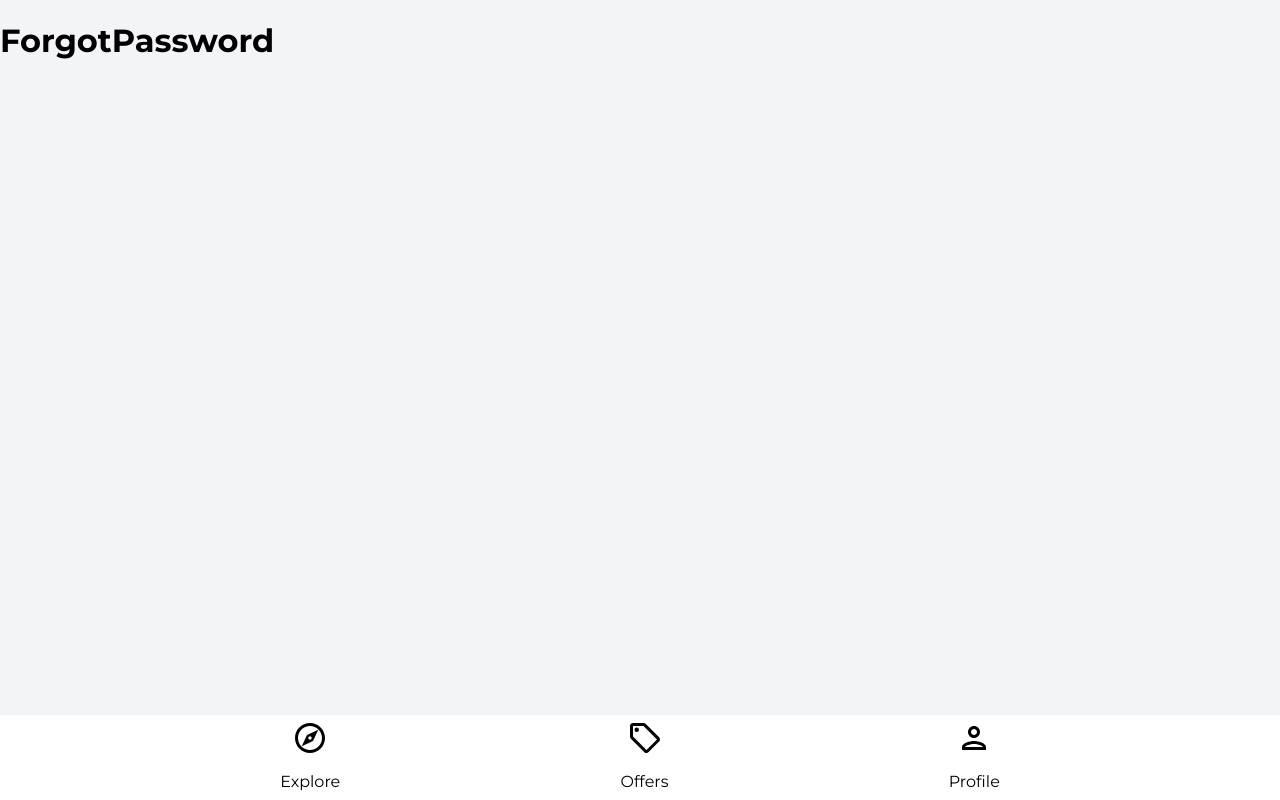
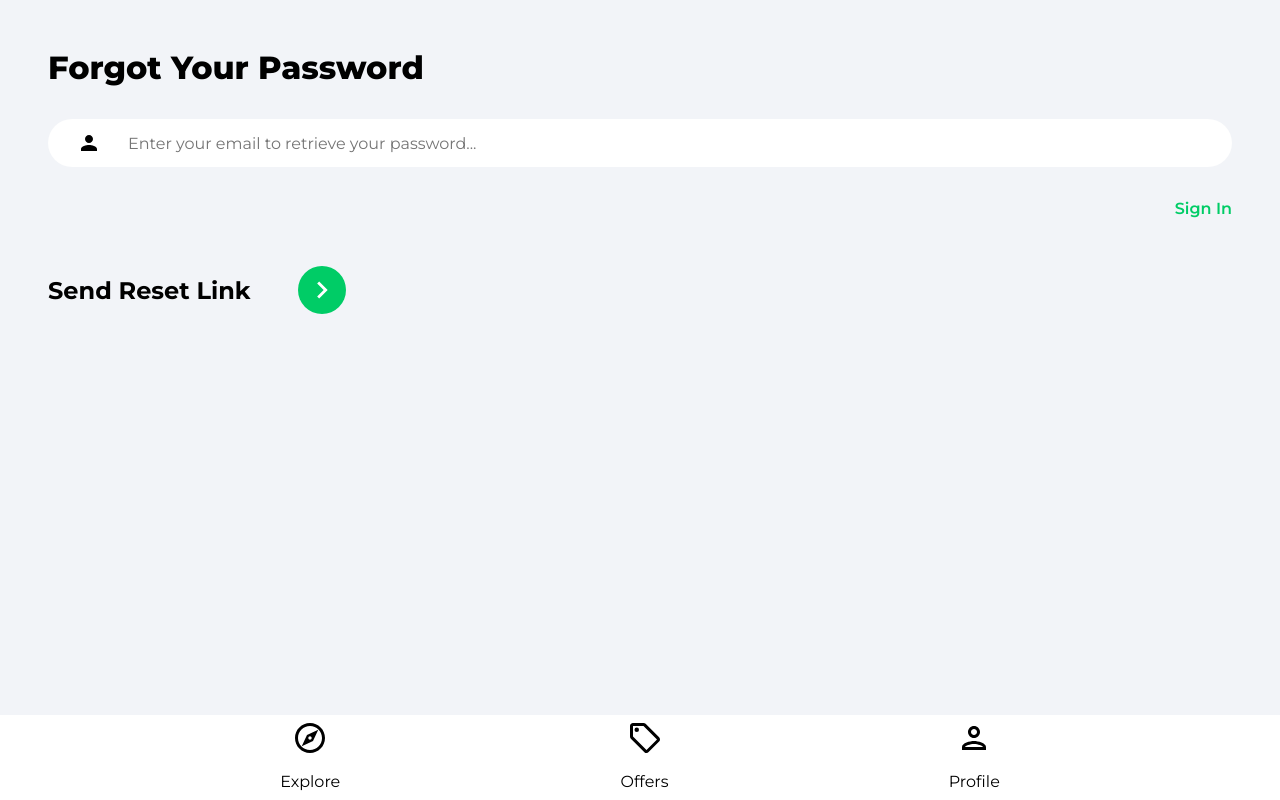
Before and after one commit to DRSantillan/housify-devdojo, a React (Create React App) app: page /password in a window 1280 px wide. Built offline with nearby package versions, Linux system fonts and the light colour scheme.

Commit message:
task(): added logic for retrieving a forgotten password.

```diff
--- a/src/pages/password/ForgotPassword.page.jsx
+++ b/src/pages/password/ForgotPassword.page.jsx
@@ -1,9 +1,59 @@
-import React from 'react';
+import React, { useState } from 'react';
+import { Link, useNavigate } from 'react-router-dom';
+import { getAuth, sendPasswordResetEmail } from 'firebase/auth';
+import { toast } from 'react-toastify';
+import { ReactComponent as ArrowRightIcon } from '../../assets/svg/keyboardArrowRightIcon.svg';
 
 const ForgotPassword = () => {
+	const [email, setEmail] = useState('');
+	const onChange = event => setEmail(event.target.value);
+	const navigate = useNavigate();
+
+	const onSubmit = async event => {
+		event.preventDefault();
+		try {
+			const auth = getAuth();
+			await sendPasswordResetEmail(auth, email);
+			toast.success('An email was sent to the specified account.', {
+				theme: 'colored',
+			});
+			navigate('/auth');
+		} catch (error) {
+			toast.error('Ooops something went wrong! Try Again!', {
+				theme: 'colored',
+			});
+		}
+	};
 	return (
-		<div>
-			<h1>ForgotPassword</h1>
+		<div className='pageContainer'>
+			<header>
+				<p className='pageHeader'>Forgot Your Password</p>
+			</header>
+			<main>
+				<form onSubmit={onSubmit}>
+					<input
+						type='text'
+						placeholder='Enter your email to retrieve your password...'
+						id='email'
+						value={email}
+						onChange={onChange}
+						className='emailInput'
+					/>
+					<Link className='forgotPasswordLink' to='/auth'>
+						Sign In
+					</Link>
+					<div className='signInBar'>
+						<div className='signInText'>Send Reset Link</div>
+						<button className='signInButton'>
+							<ArrowRightIcon
+								fill='#fff'
+								width='34px'
+								height='34px'
+							/>
+						</button>
+					</div>
+				</form>
+			</main>
 		</div>
 	);
 };
```
